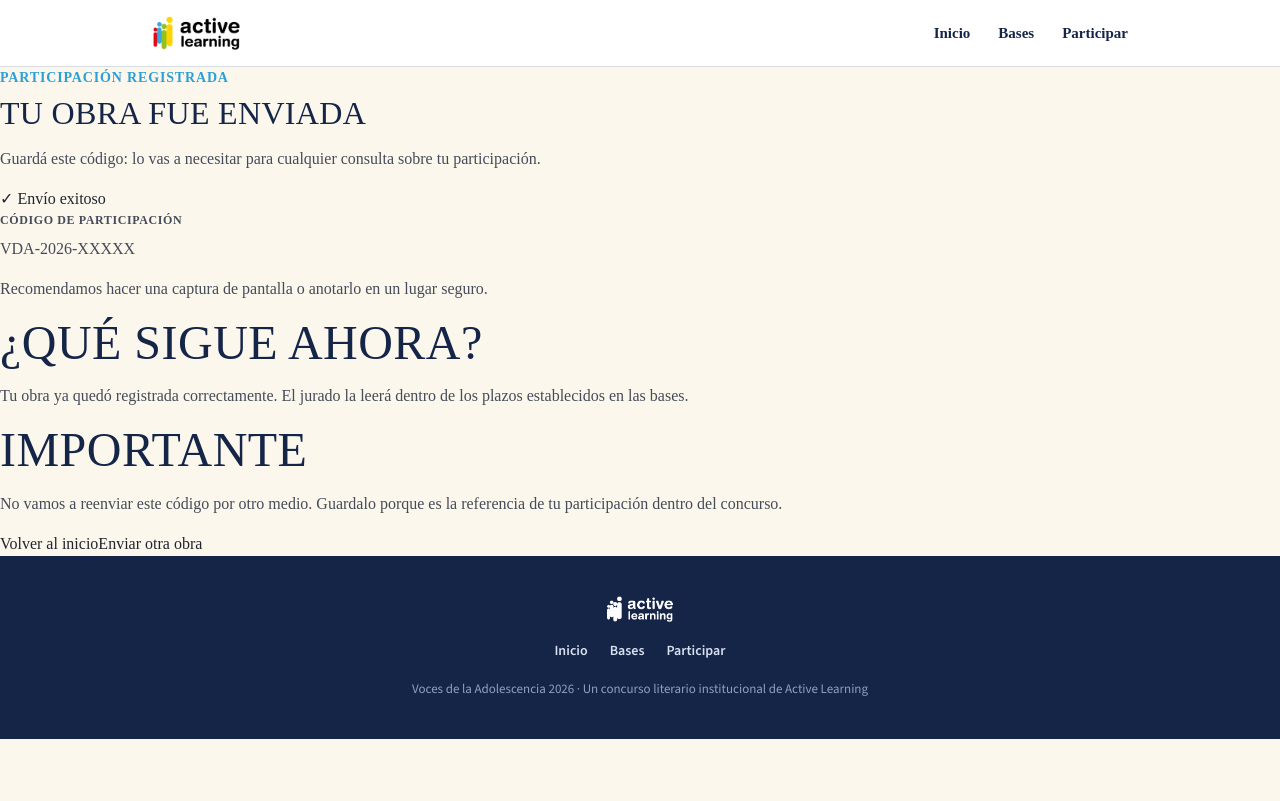
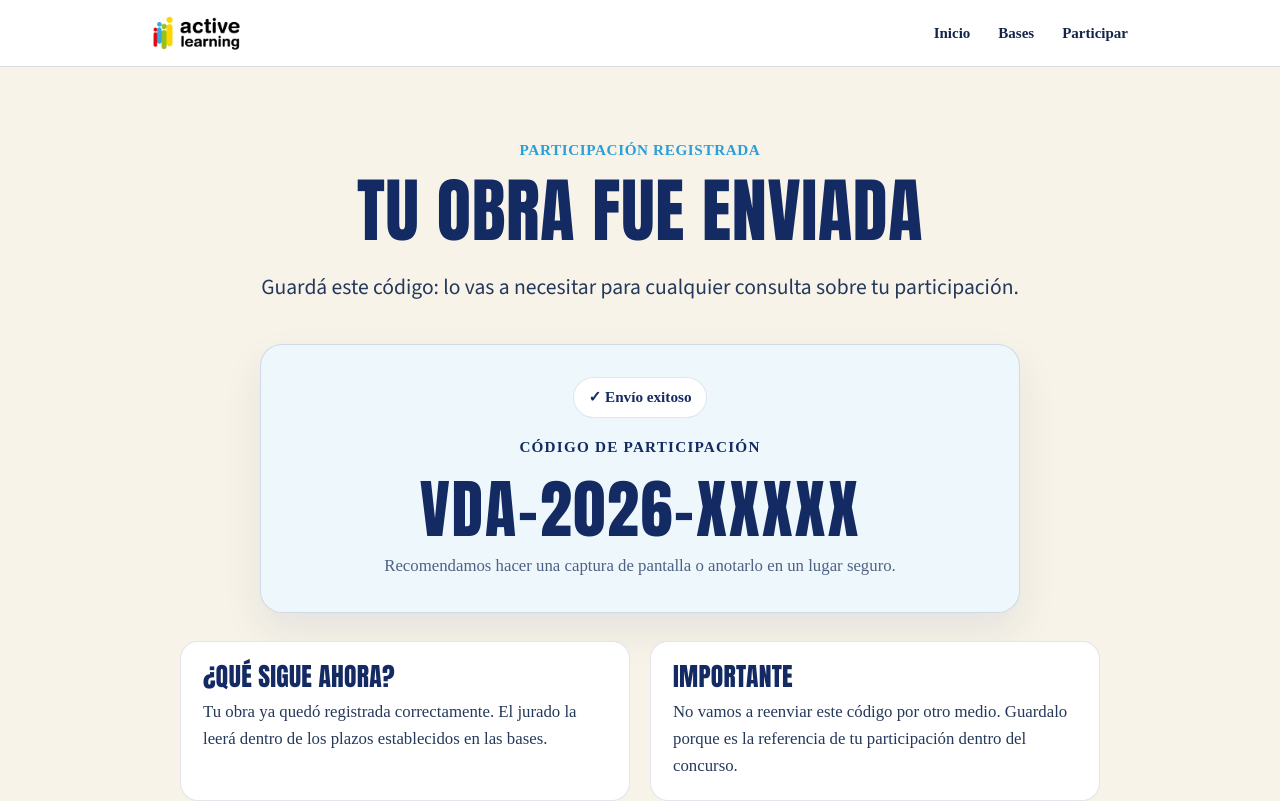
Before and after one commit to sophieblousson/voces-de-la-adolescencia, a Next.js app: page /confirmacion in a window 1280 px wide. Shown: the top 801 px of the page. Built offline with nearby package versions, Linux system fonts and the light colour scheme.

Commit message:
Update confirmacion.module.css

```diff
--- a/app/(public)/confirmacion/confirmacion.module.css
+++ b/app/(public)/confirmacion/confirmacion.module.css
@@ -1,63 +1,189 @@
-.wrapper {
-  max-width: 520px;
+.page {
+  background: var(--color-cream, #f7f3e8);
+  padding: 72px 24px 96px;
+}
+
+.inner {
+  max-width: 920px;
   margin: 0 auto;
   text-align: center;
 }
 
 .eyebrow {
-  font-size: var(--fs-sm);
-  font-weight: var(--fw-bold);
-  color: var(--color-acento-pedagogico);
+  margin: 0 0 14px;
+  color: var(--color-sky, #39a9dc);
+  font-size: 0.95rem;
+  font-weight: 700;
+  letter-spacing: 0.04em;
   text-transform: uppercase;
-  letter-spacing: 0.06em;
-  margin: 0 0 var(--space-2);
 }
 
 .title {
-  font-size: var(--fs-2xl);
-  margin: 0 0 var(--space-4);
+  margin: 0;
+  color: var(--color-navy, #132a63);
+  font-family: var(--font-display, "Anton", sans-serif);
+  font-size: clamp(2.6rem, 6vw, 4.4rem);
+  line-height: 0.98;
+  letter-spacing: 0.01em;
+  text-transform: uppercase;
 }
 
-.text {
-  font-size: var(--fs-base);
-  color: var(--color-texto-secundario);
+.lead {
+  max-width: 760px;
+  margin: 24px auto 0;
+  color: var(--color-text, #24385b);
+  font-size: 1.35rem;
+  line-height: 1.65;
+  font-family: var(--font-body, "Source Sans 3", sans-serif);
 }
 
-.codeBox {
-  background-color: var(--color-celeste-tint);
-  border: 1px solid var(--color-borde);
-  border-radius: var(--radius-md);
-  padding: var(--space-6);
-  margin: var(--space-6) 0;
+.codeCard {
+  margin: 40px auto 0;
+  max-width: 760px;
+  background: #eef7fc;
+  border: 1px solid rgba(19, 42, 99, 0.14);
+  border-radius: 22px;
+  padding: 32px 28px;
+  box-shadow: 0 18px 40px rgba(19, 42, 99, 0.08);
+}
+
+.status {
+  display: inline-flex;
+  align-items: center;
+  justify-content: center;
+  margin-bottom: 18px;
+  padding: 8px 14px;
+  border-radius: 999px;
+  background: #ffffff;
+  color: var(--color-navy, #132a63);
+  border: 1px solid rgba(19, 42, 99, 0.12);
+  font-size: 0.95rem;
+  font-weight: 700;
 }
 
 .codeLabel {
-  font-size: var(--fs-xs);
-  font-weight: var(--fw-bold);
-  color: var(--color-texto-secundario);
+  margin: 0;
+  color: var(--color-navy, #132a63);
+  font-size: 0.95rem;
+  font-weight: 700;
+  letter-spacing: 0.08em;
   text-transform: uppercase;
-  letter-spacing: 0.05em;
-  margin: 0 0 var(--space-2);
 }
 
-.code {
-  font-size: var(--fs-2xl);
-  font-weight: var(--fw-bold);
-  color: var(--color-texto-principal);
-  letter-spacing: 0.05em;
-  margin: 0;
-  font-variant-numeric: tabular-nums;
+.codeValue {
+  margin: 18px 0 12px;
+  color: var(--color-navy, #132a63);
+  font-family: var(--font-display, "Anton", sans-serif);
+  font-size: clamp(2.5rem, 5vw, 4rem);
+  line-height: 1;
+  letter-spacing: 0.03em;
 }
 
-.reminder {
-  font-size: var(--fs-sm);
-  color: var(--color-texto-secundario);
+.codeHelp {
+  margin: 0;
+  color: #4f6183;
+  font-size: 1.05rem;
+  line-height: 1.6;
 }
 
-.ctas {
+.infoGrid {
+  display: grid;
+  grid-template-columns: repeat(2, minmax(0, 1fr));
+  gap: 20px;
+  margin-top: 28px;
+}
+
+.infoBox {
+  text-align: left;
+  background: #ffffff;
+  border: 1px solid rgba(19, 42, 99, 0.12);
+  border-radius: 18px;
+  padding: 22px 22px 20px;
+}
+
+.infoTitle {
+  margin: 0 0 10px;
+  color: var(--color-navy, #132a63);
+  font-family: var(--font-display, "Anton", sans-serif);
+  font-size: 1.6rem;
+  line-height: 1;
+  text-transform: uppercase;
+}
+
+.infoBox p {
+  margin: 0;
+  color: var(--color-text, #24385b);
+  font-size: 1.05rem;
+  line-height: 1.6;
+}
+
+.actions {
   display: flex;
   justify-content: center;
-  gap: var(--space-4);
+  gap: 16px;
   flex-wrap: wrap;
-  margin-top: var(--space-6);
+  margin-top: 34px;
 }
+
+.primaryButton,
+.secondaryButton {
+  display: inline-flex;
+  align-items: center;
+  justify-content: center;
+  min-width: 220px;
+  padding: 16px 24px;
+  border-radius: 14px;
+  text-decoration: none;
+  font-weight: 700;
+  font-size: 1rem;
+  transition: transform 0.18s ease, box-shadow 0.18s ease, background 0.18s ease;
+}
+
+.primaryButton {
+  background: var(--color-marigold, #e6a128);
+  color: var(--color-navy, #132a63);
+  box-shadow: 0 8px 0 rgba(19, 42, 99, 0.12);
+}
+
+.primaryButton:hover {
+  transform: translateY(-1px);
+}
+
+.secondaryButton {
+  background: transparent;
+  color: var(--color-marigold, #e6a128);
+  border: 2px solid var(--color-marigold, #e6a128);
+}
+
+.secondaryButton:hover {
+  background: rgba(230, 161, 40, 0.08);
+}
+
+@media (max-width: 768px) {
+  .page {
+    padding: 56px 20px 72px;
+  }
+
+  .lead {
+    font-size: 1.15rem;
+  }
+
+  .infoGrid {
+    grid-template-columns: 1fr;
+  }
+
+  .codeCard {
+    padding: 26px 20px;
+  }
+
+  .actions {
+    flex-direction: column;
+    align-items: stretch;
+  }
+
+  .primaryButton,
+  .secondaryButton {
+    width: 100%;
+    min-width: 0;
+  }
+}
```
